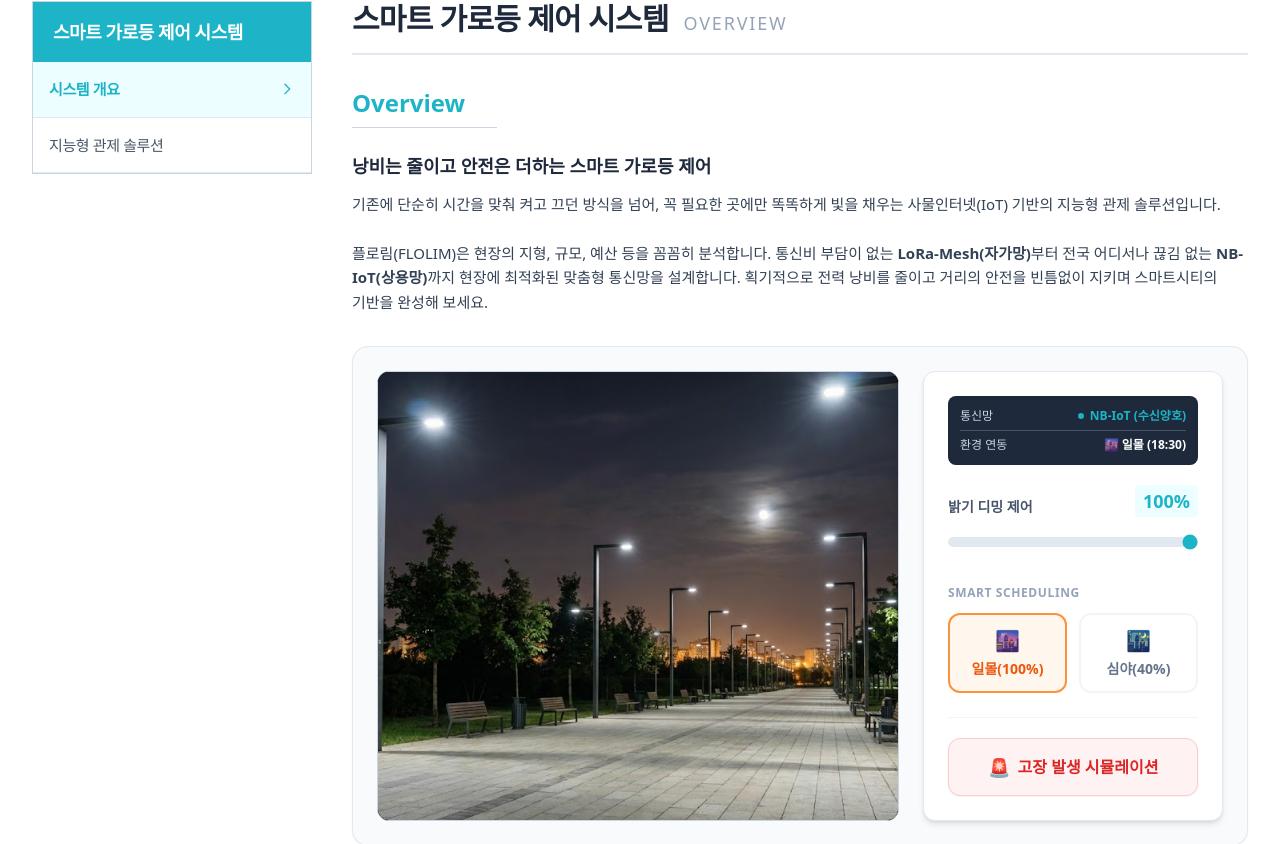
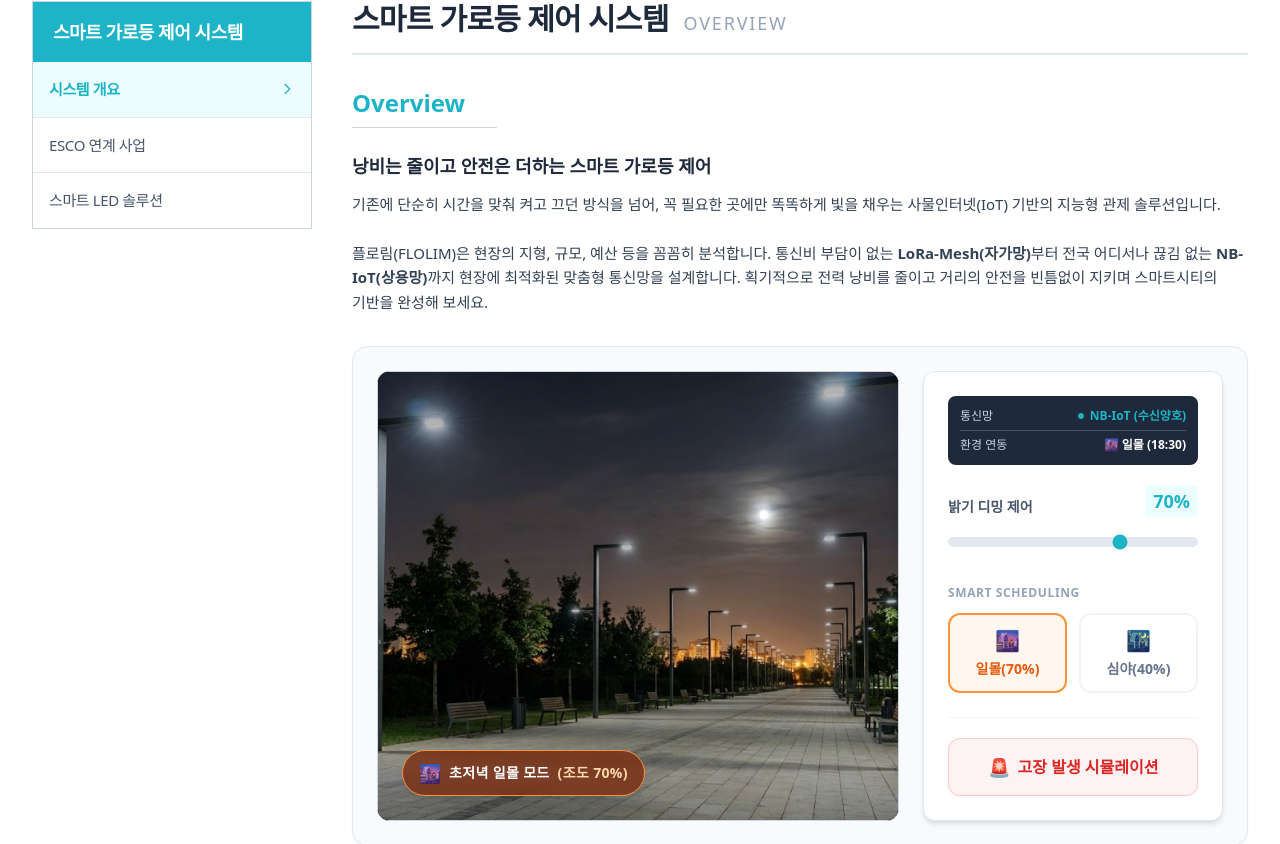
Before and after one commit to flolim-mj54/flolim-website, a React (Vite) app: page /streetlight-intro in a window 1280 px wide. Shown: the part 297-1141 px from the top of the page. Built offline with nearby package versions, Linux system fonts and the light colour scheme.

Commit message:
가로등 효과 수정

```diff
--- a/src/StreetLightIntro.jsx
+++ b/src/StreetLightIntro.jsx
@@ -4,24 +4,27 @@ import { Link } from "react-router-dom";
 const StreetLightIntro = () => {
   // --- 상태 관리 ---
   const [power, setPower] = useState(true);
-  const [brightness, setBrightness] = useState(100);
+  const [brightness, setBrightness] = useState(70); // 초기 밝기를 일몰(70%)로 설정
   const [activeMode, setActiveMode] = useState("sunset"); // manual, sunset, midnight
-  const [isFailure, setIsFailure] = useState(false); // 고장 시뮬레이션 상태
+  const [isFailure, setIsFailure] = useState(false);
+
+  // 고장 발생 직전의 상태를 기억하기 위한 상태 추가
+  const [prevMode, setPrevMode] = useState("sunset");
+  const [prevBrightness, setPrevBrightness] = useState(70);
 
   // --- 제어 핸들러 ---
   const handleModeChange = (mode) => {
     setActiveMode(mode);
     setPower(true);
-    setIsFailure(false); // 일반 모드로 변경 시 고장 상태 해제
+    setIsFailure(false);
 
-    if (mode === "sunset") setBrightness(100); // 일몰: 100% 점등
-    if (mode === "midnight") setBrightness(40); // 심야 절전: 40% 점등
-    if (mode === "manual") setBrightness(100);
+    if (mode === "sunset") setBrightness(70); // 일몰: 현실적으로 70% 조도로 점등
+    if (mode === "midnight") setBrightness(40); // 심야 절전: 40% 조도로 점등
   };
 
   const handleBrightnessChange = (e) => {
     setActiveMode("manual");
-    setIsFailure(false); // 수동 조작 시 고장 상태 해제
+    setIsFailure(false);
     const val = parseInt(e.target.value, 10);
     setBrightness(val);
 
@@ -35,18 +38,34 @@ const StreetLightIntro = () => {
   const handlePowerToggle = () => {
     const nextPower = !power;
     setPower(nextPower);
-    setIsFailure(false); // 전원 조작 시 고장 상태 해제
+    setIsFailure(false);
+    // 전원을 켤 때 이전 밝기가 0이었다면 수동 100%로 켜짐
     if (nextPower && brightness === 0) {
       setBrightness(100);
-      setActiveMode("sunset");
+      setActiveMode("manual");
     }
   };
 
+  // 고장 발생 테스트 핸들러
   const handleFailureTest = () => {
+    if (!isFailure) {
+      // 고장 직전의 상태를 백업
+      setPrevMode(activeMode);
+      setPrevBrightness(brightness);
+
+      setIsFailure(true);
+      setPower(true); // 이미지가 보이도록 전원 강제 ON
+      setBrightness(100); // 고장 이미지가 100% 점등 기반이므로 100%로 세팅
+      setActiveMode("failure");
+    }
+  };
+
+  // 시스템 복구 핸들러 (0%가 아닌 이전 상태로 완벽 복구)
+  const handleRecovery = () => {
+    setIsFailure(false);
     setPower(true);
-    setBrightness(100); // 고장 이미지가 100% 켜진 상태를 기반으로 하므로 밝기 동기화
-    setActiveMode("manual");
-    setIsFailure(true);
+    setBrightness(prevBrightness); // 백업해둔 밝기로 복귀
+    setActiveMode(prevMode); // 백업해둔 모드로 복귀
   };
 
   // --- 이미지 레이어 투명도 계산 ---
@@ -68,7 +87,7 @@ const StreetLightIntro = () => {
       {/* 본문 영역 */}
       <div className="max-w-7xl mx-auto px-4 sm:px-6 lg:px-8 mt-12 flex flex-col md:flex-row gap-10">
 
-        {/* 좌측 LNB (사이드바) */}
+        {/* 좌측 LNB (사이드바 - 예전 LED 버전 상태로 복구) */}
         <aside className="w-full md:w-[280px] flex-shrink-0">
           <div className="border border-slate-300">
             <div className="bg-[#1eb4c8] text-white py-4 px-5">
@@ -76,13 +95,18 @@ const StreetLightIntro = () => {
             </div>
             <ul className="flex flex-col">
               <li className="border-b border-slate-200">
-                <Link to="/streetlight-intro" className="flex items-center justify-between px-4 py-4 text-[14px] lg:text-[15px] tracking-tight bg-cyan-50 text-[#1eb4c8] font-bold whitespace-nowrap">
+                <Link to="/led-intro" className="flex items-center justify-between px-4 py-4 text-[14px] lg:text-[15px] tracking-tight bg-cyan-50 text-[#1eb4c8] font-bold whitespace-nowrap">
                   시스템 개요 <svg className="w-4 h-4 flex-shrink-0 ml-2" fill="none" stroke="currentColor" viewBox="0 0 24 24"><path strokeLinecap="square" strokeLinejoin="miter" strokeWidth="2" d="M9 5l7 7-7 7"></path></svg>
                 </Link>
               </li>
               <li className="border-b border-slate-200">
-                <Link to="/streetlight-solution" className="flex items-center justify-between px-4 py-4 text-[14px] lg:text-[15px] tracking-tight text-slate-600 hover:text-[#1eb4c8] hover:bg-slate-50 transition-all whitespace-nowrap">
-                  지능형 관제 솔루션
+                <Link to="/esco" className="flex items-center justify-between px-4 py-4 text-[14px] lg:text-[15px] tracking-tight text-slate-600 hover:text-[#1eb4c8] hover:bg-slate-50 transition-all whitespace-nowrap">
+                  ESCO 연계 사업
+                </Link>
+              </li>
+              <li className="border-b border-slate-200 last:border-0">
+                <Link to="/led-solution" className="flex items-center justify-between px-4 py-4 text-[14px] lg:text-[15px] tracking-tight text-slate-600 hover:text-[#1eb4c8] hover:bg-slate-50 transition-all whitespace-nowrap">
+                  스마트 LED 솔루션
                 </Link>
               </li>
             </ul>
@@ -145,17 +169,39 @@ const StreetLightIntro = () => {
                     className="w-full h-full object-cover absolute inset-0"
                     alt="가로등 고장 연출"
                   />
+
+                  {/* 🔥 고장 위치를 알려주는 시각적 핀 마커 (대략적인 3번째 가로등 위치 우측) */}
+                  {isFailure && (
+                    <div className="absolute top-[35%] right-[22%] flex flex-col items-center">
+                      <div className="relative">
+                        <span className="text-3xl filter drop-shadow-md animate-bounce inline-block">📍</span>
+                        <div className="absolute -inset-2 bg-red-500 rounded-full opacity-30 animate-ping"></div>
+                      </div>
+                      <span className="bg-red-600 text-white text-[11px] font-bold px-2.5 py-1 rounded-full mt-1 shadow-lg border border-red-400">
+                        고장 발생 위치
+                      </span>
+                    </div>
+                  )}
+
                   {/* 고장 시 화면에 뜨는 중앙 경고 UI */}
                   <div className="absolute inset-0 flex items-center justify-center pointer-events-none">
-                    <div className="bg-red-900/80 backdrop-blur-sm px-6 py-3 rounded-xl border border-red-500 shadow-[0_0_20px_rgba(239,68,68,0.5)] animate-pulse flex items-center gap-3">
-                      <span className="text-3xl">🚨</span>
+                    <div className="bg-red-900/90 backdrop-blur-sm px-6 py-4 rounded-xl border border-red-500 shadow-[0_0_30px_rgba(239,68,68,0.5)] flex items-center gap-4">
+                      <span className="text-4xl animate-pulse">🚨</span>
                       <div className="text-left">
-                        <p className="text-red-100 text-xs font-bold uppercase tracking-wider">System Alert</p>
-                        <p className="text-white text-base font-bold">2구역 가로등 램프 고장 감지!</p>
+                        <p className="text-red-200 text-xs font-bold uppercase tracking-widest mb-1">System Alert</p>
+                        <p className="text-white text-lg font-bold">2구역-C열 가로등 램프 고장!</p>
                       </div>
                     </div>
                   </div>
                 </div>
+
+                {/* 일몰 모드 뱃지 */}
+                {activeMode === "sunset" && power && !isFailure && (
+                  <div className="absolute bottom-6 left-6 z-30 flex items-center gap-2 bg-orange-900/80 backdrop-blur-sm px-4 py-2 rounded-full border border-orange-400 shadow-lg transition-all duration-500">
+                    <span className="text-orange-300 text-lg">🌆</span>
+                    <span className="text-white text-sm font-bold tracking-wide">초저녁 일몰 모드 <span className="text-orange-200 ml-1">(조도 70%)</span></span>
+                  </div>
+                )}
 
                 {/* 심야 절전 모드 뱃지 */}
                 {activeMode === "midnight" && power && !isFailure && (
@@ -182,7 +228,7 @@ const StreetLightIntro = () => {
                     <div className="flex justify-between items-center">
                       <span className="font-medium text-slate-300">환경 연동</span>
                       <span className="font-bold">
-                        {activeMode === 'midnight' ? '🌙 심야 (23:45)' : '🌆 일몰 (18:30)'}
+                        {activeMode === 'midnight' ? '🌙 심야 (23:45)' : activeMode === 'sunset' ? '🌆 일몰 (18:30)' : '⚙️ 수동 제어'}
                       </span>
                     </div>
                   </div>
@@ -200,7 +246,8 @@ const StreetLightIntro = () => {
                       min="0" max="100"
                       value={power && !isFailure ? brightness : 0}
                       onChange={handleBrightnessChange}
-                      className="w-full h-2.5 bg-slate-200 rounded-lg appearance-none cursor-pointer accent-[#1eb4c8] hover:accent-cyan-400 transition-all"
+                      disabled={isFailure} // 고장 상태일때는 슬라이더 잠금
+                      className="w-full h-2.5 bg-slate-200 rounded-lg appearance-none cursor-pointer accent-[#1eb4c8] disabled:opacity-50 disabled:cursor-not-allowed hover:accent-cyan-400 transition-all"
                     />
                   </div>
                 </div>
@@ -211,21 +258,25 @@ const StreetLightIntro = () => {
                   <div className="grid grid-cols-2 gap-3">
                     <button
                       onClick={() => handleModeChange("sunset")}
+                      disabled={isFailure} // 고장 상태일때 모드 변경 불가
                       className={`py-3 px-2 text-sm font-bold rounded-xl border-2 transition-all flex flex-col items-center gap-1
                         ${activeMode === "sunset" && power && !isFailure
                           ? 'bg-orange-50 border-orange-400 text-orange-600'
                           : 'bg-white border-slate-100 text-slate-500 hover:border-slate-300 hover:bg-slate-50'}
+                        disabled:opacity-50 disabled:cursor-not-allowed
                       `}
                     >
                       <span className="text-xl">🌆</span>
-                      일몰(100%)
+                      일몰(70%)
                     </button>
                     <button
                       onClick={() => handleModeChange("midnight")}
+                      disabled={isFailure}
                       className={`py-3 px-2 text-sm font-bold rounded-xl border-2 transition-all flex flex-col items-center gap-1
                         ${activeMode === "midnight" && power && !isFailure
                           ? 'bg-indigo-50 border-indigo-400 text-indigo-600'
                           : 'bg-white border-slate-100 text-slate-500 hover:border-slate-300 hover:bg-slate-50'}
+                        disabled:opacity-50 disabled:cursor-not-allowed
                       `}
                     >
                       <span className="text-xl">🌃</span>
@@ -237,7 +288,7 @@ const StreetLightIntro = () => {
                 {/* 선제적 유지보수 (고장 테스트) */}
                 <div className="pt-5 border-t border-slate-100">
                   <button
-                    onClick={isFailure ? handlePowerToggle : handleFailureTest}
+                    onClick={isFailure ? handleRecovery : handleFailureTest}
                     className={`w-full py-3.5 rounded-xl font-bold transition-all flex justify-center items-center gap-2 shadow-sm
                       ${isFailure
                         ? 'bg-slate-800 text-white hover:bg-slate-700'
@@ -248,7 +299,7 @@ const StreetLightIntro = () => {
                     {isFailure ? (
                       <>
                         <svg className="w-5 h-5" fill="none" stroke="currentColor" viewBox="0 0 24 24"><path strokeLinecap="round" strokeLinejoin="round" strokeWidth="2.5" d="M4 4v5h.582m15.356 2A8.001 8.001 0 004.582 9m0 0H9m11 11v-5h-.581m0 0a8.003 8.003 0 01-15.357-2m15.357 2H15" /></svg>
-                        시스템 복구 및 초기화
+                        시스템 복구 및 정상화
                       </>
                     ) : (
                       <>
@@ -260,7 +311,7 @@ const StreetLightIntro = () => {
                   {/* 고장 상태일 때 우측 패널 하단에 뜨는 SMS 알림 연출 */}
                   {isFailure && (
                     <div className="mt-3 p-3 bg-red-100 border-l-4 border-red-500 rounded text-xs text-red-800 font-medium">
-                      ✓ 담당자에게 SMS 및 푸시 알림이 즉각 발송되었습니다.
+                      ✓ 담당자에게 고장 위치 SMS가 즉각 발송되었습니다.
                     </div>
                   )}
                 </div>
```
